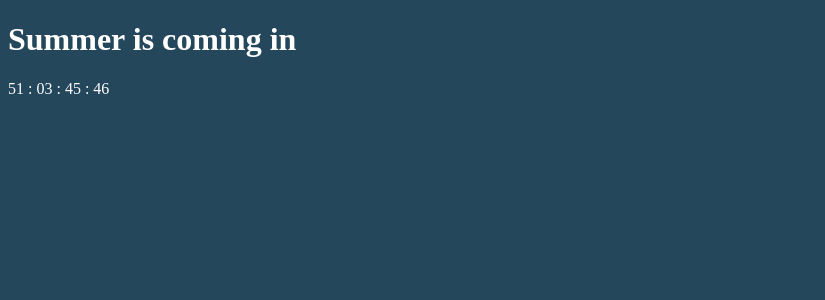
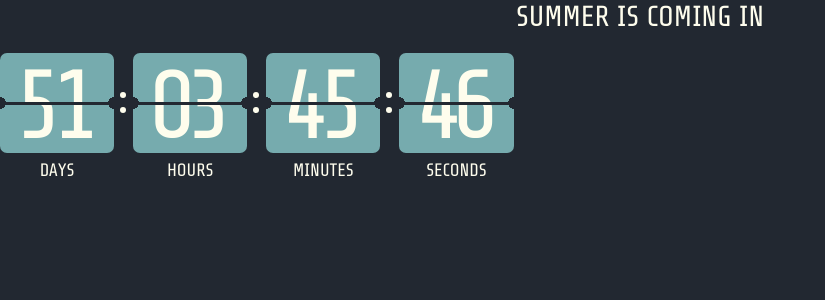
Before and after one commit to bananafishh/countdown-timer, a React app: page / in a window 1280 px wide. Shown: the top 300 px of the page, without its empty margins (0-825 px from the left). Built offline with nearby package versions, Linux system fonts and the light colour scheme; the HTML template or start-up script is replaced by a standard one.

Commit message:
Вёрстка таймера

```diff
--- a/src/components/app/app.scss
+++ b/src/components/app/app.scss
@@ -1,4 +1,30 @@
+@font-face {
+  font-family: "Share Tech";
+  src: url('../../assets/fonts/share-tech-regular.woff2');
+  font-weight: 400;
+  font-style: normal;
+}
+
 body {
-  color: #fff;
-  background-color: #24475b;
+  margin: 0;
+  font-family: "Share Tech";
+  color: #fefded;
+  background-color: #222831;
 }
+
+h1 {
+  margin-top: 0;
+  margin-bottom: 20px;
+  font-size: 29px;
+  line-height: 33px;
+  font-weight: 400;
+  text-align: center;
+  text-transform: uppercase;
+}
+
+.app {
+  display: flex;
+  justify-content: center;
+  align-items: center;
+  min-height: 100vh;
+}
--- /dev/null
+++ b/src/components/timer/timer.scss
@@ -0,0 +1,4 @@
+.timer {
+  display: inline-flex;
+  gap: 19px;
+}
--- a/src/components/timer/timer.tsx
+++ b/src/components/timer/timer.tsx
@@ -1,16 +1,32 @@
 import { formatTime } from '../../helpers/format-time';
+
+import { Timer__Interval } from './timer__interval/timer__interval';
+import { Timer__IntervalBox } from './timer__interval-box/timer__interval-box';
+import { Timer__IntervalTitle } from './timer__interval-title/timer__interval-title';
+import { Timer__IntervalLength } from './timer__interval-length/timer__interval-length';
+import './timer.scss';
 
 interface Props {
   time: {
-    days: number
-    hours: number
-    minutes: number
-    seconds: number
-  }
+    days: number;
+    hours: number;
+    minutes: number;
+    seconds: number;
+  };
 }
 
-export const Timer = ({ time: { days, hours, minutes, seconds } }: Props) => (
-  <div>
-    {`${formatTime(days)} : ${formatTime(hours)} : ${formatTime(minutes)} : ${formatTime(seconds)}`}
+export const Timer = ({ time }: Props) => (
+  <div className="timer">
+    {Object.keys(time).map(key => (
+      <Timer__Interval key={key}>
+        <Timer__IntervalBox>
+          <Timer__IntervalLength>
+            {formatTime(time[key as keyof typeof time])}
+          </Timer__IntervalLength>
+        </Timer__IntervalBox>
+
+        <Timer__IntervalTitle>{key}</Timer__IntervalTitle>
+      </Timer__Interval>
+    ))}
   </div>
 );
--- /dev/null
+++ b/src/components/timer/timer__interval-box/timer__interval-box.scss
@@ -0,0 +1,32 @@
+.timer__interval-box {
+  display: flex;
+  justify-content: center;
+  align-items: center;
+  position: relative;
+  height: 100px;
+  padding: 0 20px;
+  margin-bottom: 7px;
+  overflow: hidden;
+  border-radius: 7px;
+  background-color: #76ABAE;
+
+  &::before {
+    content: '';
+    position: absolute;
+    z-index: 1;
+    width: 100%;
+    height: 3px;
+    background-color: #222831;
+  }
+
+  &::after {
+    content: '';
+    position: absolute;
+    left: -6px;
+    right: -6px;
+    z-index: 1;
+    height: 12px;
+    background: radial-gradient(6px at 6px 50%, #222831 100%, transparent),
+                radial-gradient(6px at calc(100% - 6px) 50%, #222831 100%, transparent);
+  }
+}
--- /dev/null
+++ b/src/components/timer/timer__interval-box/timer__interval-box.tsx
@@ -0,0 +1,7 @@
+import './timer__interval-box.scss';
+
+export const Timer__IntervalBox = ({ children }) => (
+  <div className="timer__interval-box">
+    {children}
+  </div>
+);
--- /dev/null
+++ b/src/components/timer/timer__interval-length/timer__interval-length.scss
@@ -0,0 +1,8 @@
+.timer__interval-length {
+  position: relative;
+  top: 4px;
+  left: -4px;
+  font-size: 98px;
+  line-height: 110px;
+  letter-spacing: -9px;
+}
--- /dev/null
+++ b/src/components/timer/timer__interval-length/timer__interval-length.tsx
@@ -0,0 +1,7 @@
+import './timer__interval-length.scss';
+
+export const Timer__IntervalLength = ({ children }) => (
+  <div className="timer__interval-length">
+    {children}
+  </div>
+);
--- /dev/null
+++ b/src/components/timer/timer__interval-title/timer__interval-title.scss
@@ -0,0 +1,6 @@
+.timer__interval-title {
+  font-size: 18px;
+  line-height: 20px;
+  text-transform: uppercase;
+  text-align: center;
+}
--- /dev/null
+++ b/src/components/timer/timer__interval-title/timer__interval-title.tsx
@@ -0,0 +1,7 @@
+import './timer__interval-title.scss';
+
+export const Timer__IntervalTitle = ({ children }) => (
+  <div className="timer__interval-title">
+    {children}
+  </div>
+);
--- /dev/null
+++ b/src/components/timer/timer__interval/timer__interval.scss
@@ -0,0 +1,24 @@
+.timer__interval {
+  position: relative;
+
+  &:not(:last-child) {
+    &::before,
+    &::after {
+      content: '';
+      position: absolute;
+      left: calc(100% + 6px);
+      width: 6px;
+      height: 6px;
+      border-radius: 50%;
+      background-color: #fefded;
+    }
+
+    &::before {
+      top: 39px;
+    }
+
+    &::after {
+      top: 54px;
+    }
+  }
+}
--- /dev/null
+++ b/src/components/timer/timer__interval/timer__interval.tsx
@@ -0,0 +1,7 @@
+import './timer__interval.scss';
+
+export const Timer__Interval = ({ children }) => (
+  <div className="timer__interval">
+    {children}
+  </div>
+);
```
Also changed, not shown: src/assets/fonts/share-tech-regular.woff2 (added).
